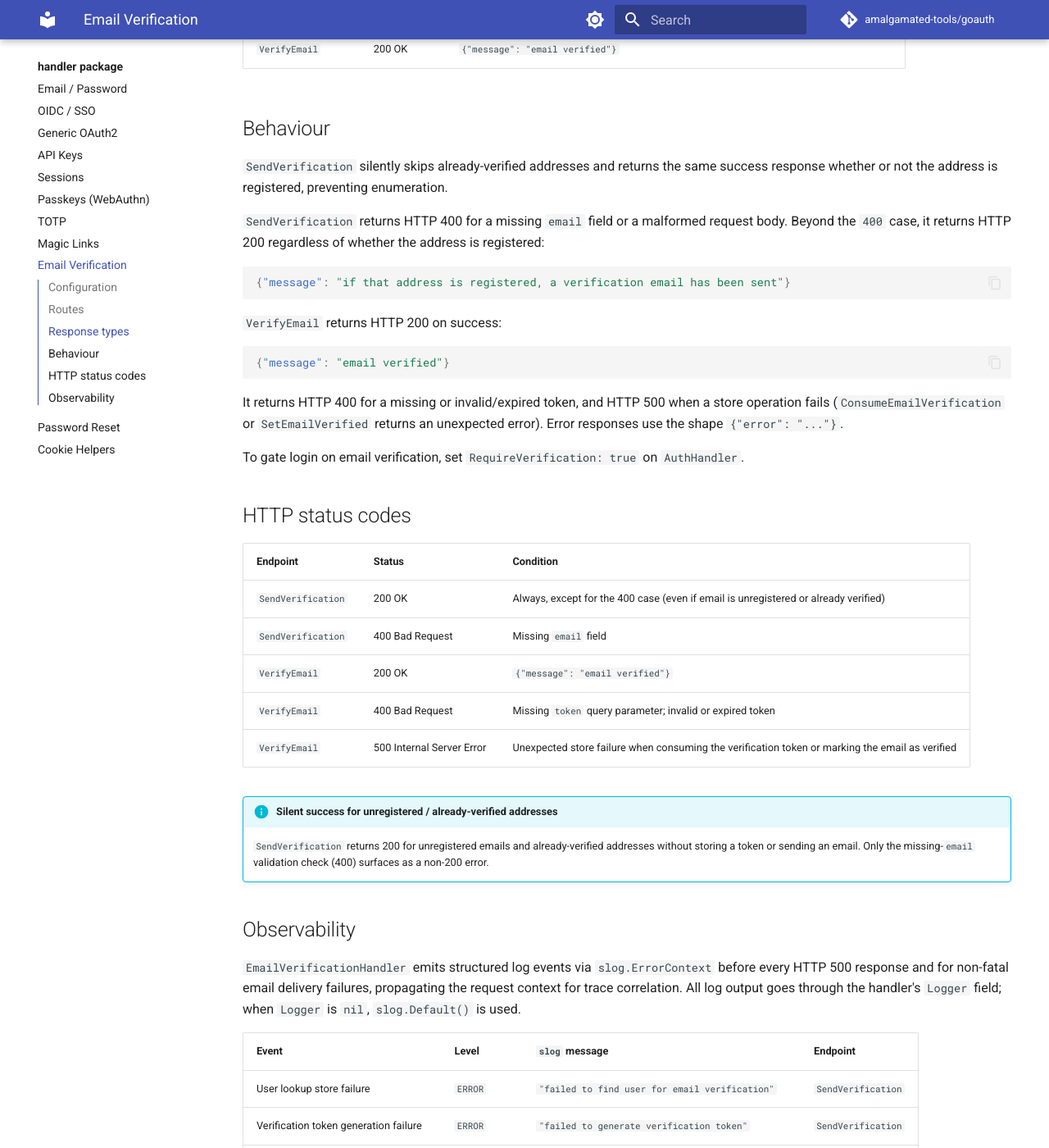
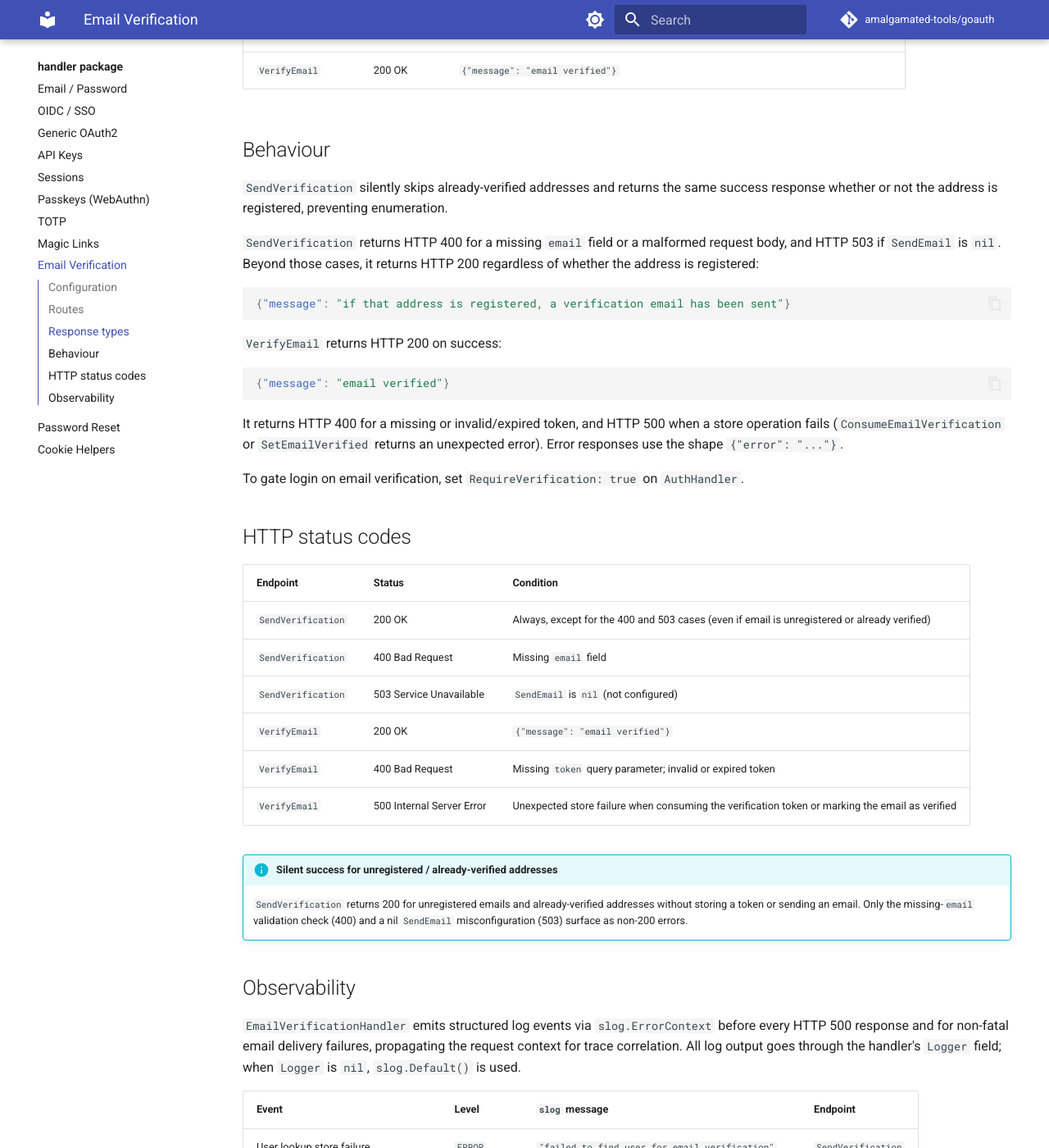
Before and after one commit to amalgamated-tools/goauth, an MkDocs documentation site: the page built from docs/handler/email-verification.md, in a window 1280 px wide and 1400 px high, scrolled down 1128 px. Shown: the whole window at 82% size. Built offline with MkDocs 1.6.1 and Material for MkDocs 9.7.7, drawn with Linux system fonts in a browser that asks for light colours; comment, search, counter and statistics services are not loaded; some of the changed text lies outside the part shown.

Commit message:
fix: add nil sender guards returning HTTP 503 and document behaviour
EmailVerificationHandler.SendVerification, MagicLinkHandler.RequestMagicLink,
and PasswordResetHandler.RequestReset previously panicked at runtime when their
respective email-sending fields (SendEmail, Sender, SendResetEmail) were nil.
handler/index.md, security.md, and password_reset.go's own comment all claimed
HTTP 503 was returned, but the nil checks were never implemented.

This commit:
- Adds the missing nil checks at the top of each handler function, returning
  HTTP 503 with message 'email sending not configured' — consistent with the
  PasskeyHandler / OIDC handler patterns already in the codebase
- Updates the three handler-specific doc pages to include the 503 row in their
  HTTP status code tables
- Corrects the inline prose in email-verification.md that previously stated
  only 400 was a non-200 response for SendVerification

Co-authored-by: Copilot <223556219+Copilot@users.noreply.github.com>

````diff
--- a/docs/handler/email-verification.md
+++ b/docs/handler/email-verification.md
@@ -20,7 +20,7 @@ if err := h.Validate(); err != nil {
 
 `Validate()` returns an error if `Users`, `Verifications`, or `SendEmail` is `nil`, with a descriptive message such as `"EmailVerificationHandler misconfigured: SendEmail is required"` so the cause is immediately obvious in logs. Call it once at server startup so missing dependencies surface immediately rather than at the first request.
 
-A nil `SendEmail` is caught by `Validate()` at startup. To skip email delivery in tests, supply a no-op `SendEmail` function instead.
+A nil `SendEmail` is caught by `Validate()` at startup; `SendVerification` also returns HTTP 503 as a runtime safety net. To skip email delivery in tests, supply a no-op `SendEmail` function instead.
 
 !!! note "Token cleanup on email delivery failure"
     If `SendEmail` is non-nil but returns an error, `SendVerification` logs the failure server-side, deletes the orphaned token from the store, and returns HTTP 200. Surfacing delivery failures would allow email enumeration.
@@ -43,7 +43,7 @@ GET  /verify-email        → h.VerifyEmail         // ?token=<token> → marks
 
 `SendVerification` silently skips already-verified addresses and returns the same success response whether or not the address is registered, preventing enumeration.
 
-`SendVerification` returns HTTP 400 for a missing `email` field or a malformed request body. Beyond the `400` case, it returns HTTP 200 regardless of whether the address is registered:
+`SendVerification` returns HTTP 400 for a missing `email` field or a malformed request body, and HTTP 503 if `SendEmail` is `nil`. Beyond those cases, it returns HTTP 200 regardless of whether the address is registered:
 
 ```json
 {"message": "if that address is registered, a verification email has been sent"}
@@ -63,14 +63,15 @@ To gate login on email verification, set `RequireVerification: true` on `AuthHan
 
 | Endpoint | Status | Condition |
 |---|---|---|
-| `SendVerification` | 200 OK | Always, except for the 400 case (even if email is unregistered or already verified) |
+| `SendVerification` | 200 OK | Always, except for the 400 and 503 cases (even if email is unregistered or already verified) |
 | `SendVerification` | 400 Bad Request | Missing `email` field |
+| `SendVerification` | 503 Service Unavailable | `SendEmail` is `nil` (not configured) |
 | `VerifyEmail` | 200 OK | `{"message": "email verified"}` |
 | `VerifyEmail` | 400 Bad Request | Missing `token` query parameter; invalid or expired token |
 | `VerifyEmail` | 500 Internal Server Error | Unexpected store failure when consuming the verification token or marking the email as verified |
 
 !!! info "Silent success for unregistered / already-verified addresses"
-    `SendVerification` returns 200 for unregistered emails and already-verified addresses without storing a token or sending an email. Only the missing-`email` validation check (400) surfaces as a non-200 error.
+    `SendVerification` returns 200 for unregistered emails and already-verified addresses without storing a token or sending an email. Only the missing-`email` validation check (400) and a nil `SendEmail` misconfiguration (503) surface as non-200 errors.
 
 ## Observability
 
````
Also changed, not shown: docs/handler/magic-links.md (+1 -0 lines), docs/handler/password-reset.md (+1 -0 lines), 3 other files.
